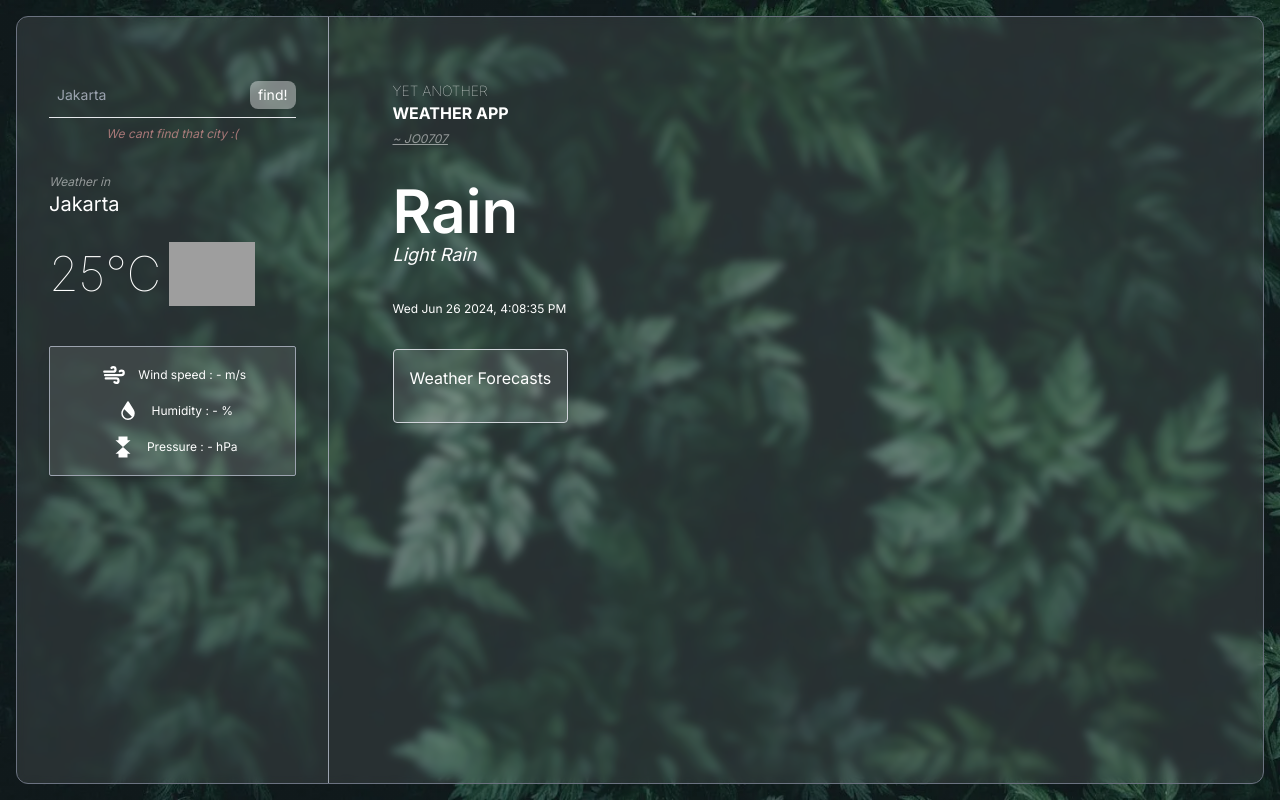
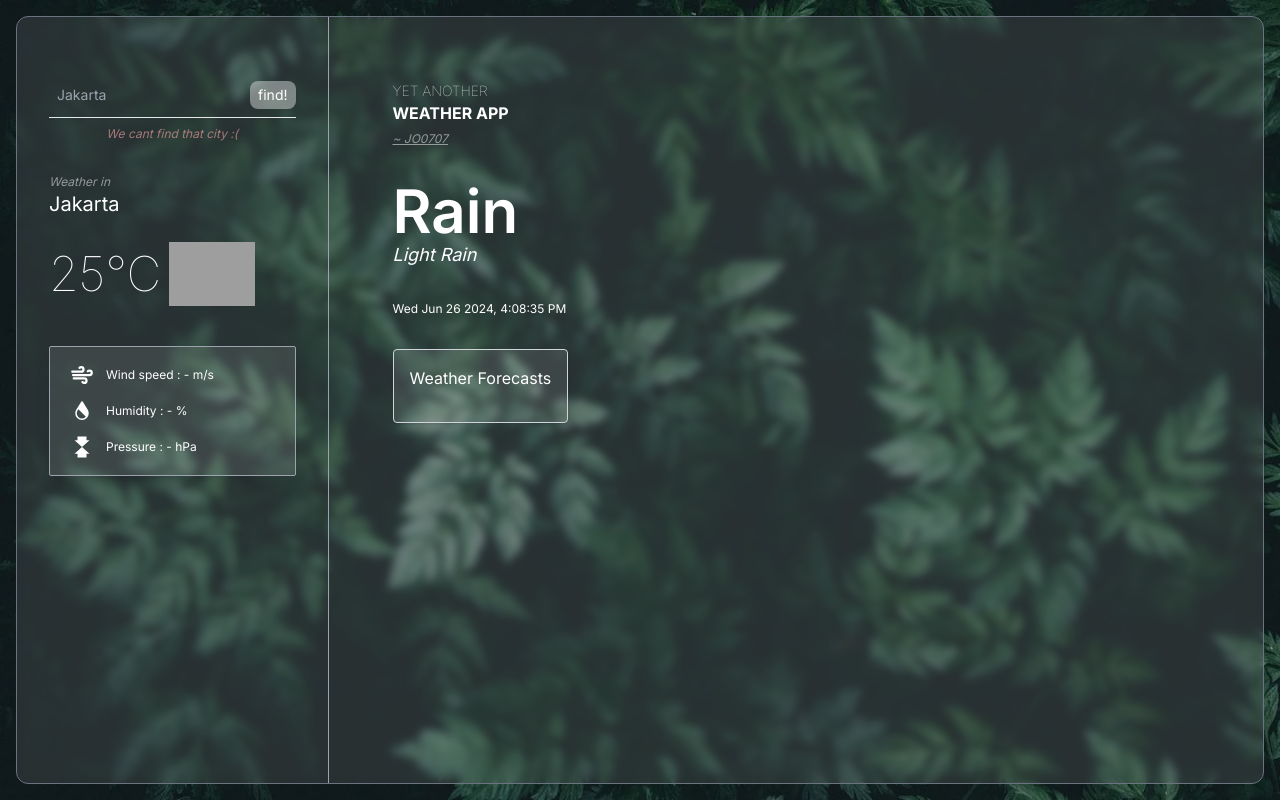
Before and after one commit to jo0707/another-weather-app, a website: page index.html in a window 1280 px wide. Drawn offline with Linux system fonts and the light colour scheme; no server answers; grey boxes are pictures that could not be loaded.

Commit message:
fix: status positioning

```diff
--- a/index.html
+++ b/index.html
@@ -53,7 +53,7 @@
                         <ul
                             class="w-full mt-4 flex flex-col gap-3 p-4 bg-white bg-opacity-10 border border-gray-400 rounded-sm shadow-lg text-xs"
                         >
-                            <div class="flex place-content-center md:items-center gap-2">
+                            <div class="flex max-md:place-content-center md:items-center gap-2">
                                 <svg
                                     class="h-6"
                                     xmlns="http://www.w3.org/2000/svg"
@@ -68,7 +68,7 @@
                                 </svg>
                                 <li id="windspeed">Wind speed : - m/s</li>
                             </div>
-                            <div class="flex place-content-center md:items-center gap-2">
+                            <div class="flex max-md:place-content-center md:items-center gap-2">
                                 <svg
                                     class="h-6"
                                     xmlns="http://www.w3.org/2000/svg"
@@ -83,7 +83,7 @@
                                 </svg>
                                 <li id="humidity">Humidity : - %</li>
                             </div>
-                            <div class="flex place-content-center md:items-center gap-2">
+                            <div class="flex max-md:place-content-center md:items-center gap-2">
                                 <svg
                                     class="h-6"
                                     xmlns="http://www.w3.org/2000/svg"
```
